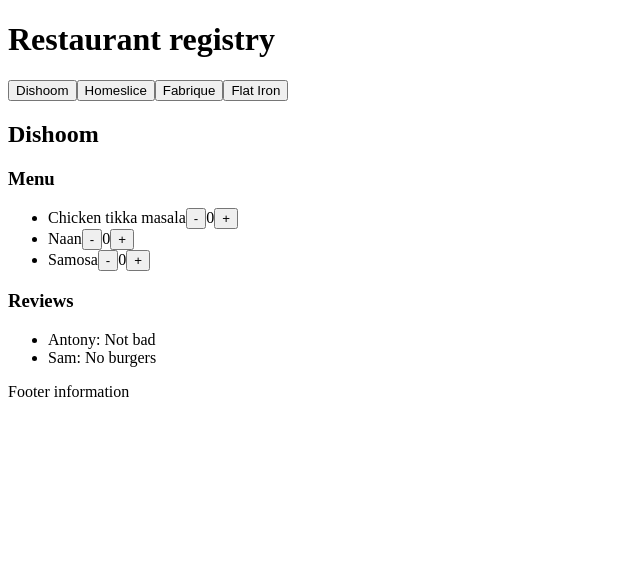
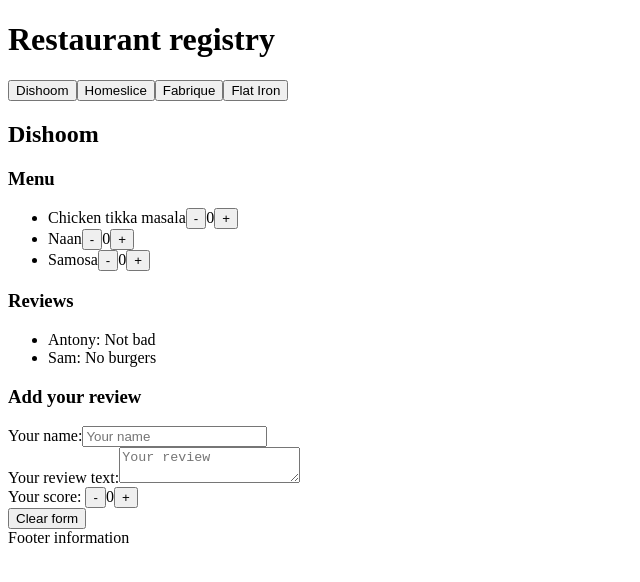
Before and after one commit to vili-ping/restaurants-registry, a React (Vite) app: page / in a window 1280 px wide. Shown: the top 582 px of the page, without its empty margins (0-640 px from the left). Built offline with nearby package versions, Linux system fonts and the light colour scheme.

Commit message:
Add review score component

```diff
--- a/src/components/counter-button/CounterButton.jsx
+++ b/src/components/counter-button/CounterButton.jsx
@@ -4,10 +4,20 @@
   const { count, increment, decrement } = useCount(0);
 
   return (
-    <>
-      <button onClick={decrement}>-</button>
+    <span>
+      <button
+        type="button"
+        onClick={decrement}
+      >
+        -
+      </button>
       <span>{count}</span>
-      <button onClick={increment}>+</button>
-    </>
+      <button
+        type="button"
+        onClick={increment}
+      >
+        +
+      </button>
+    </span>
   );
 };
--- a/src/components/restaurant/Restaurant.jsx
+++ b/src/components/restaurant/Restaurant.jsx
@@ -1,4 +1,5 @@
 import { Menu } from '../menu/Menu';
+import { ReviewForm } from '../review-form/ReviewForm';
 import { Reviews } from '../reviews/Reviews';
 
 export const Restaurant = ({ name, menu, reviews }) => {
@@ -17,6 +18,8 @@
       ) : (
         <p>Sorry, we haven&apos;t reviews &#128546;</p>
       )}
+      <h3>Add your review</h3>
+      <ReviewForm />
     </div>
   );
 };
--- /dev/null
+++ b/src/components/review-form/ReviewForm.jsx
@@ -0,0 +1,32 @@
+import { CounterButton } from '../counter-button/CounterButton';
+
+export const ReviewForm = () => {
+  return (
+    <form>
+      <div>
+        <label>
+          Your name:
+          <input
+            type="text"
+            placeholder="Your name"
+          ></input>
+        </label>
+      </div>
+
+      <div>
+        <label>
+          Your review text:
+          <textarea placeholder="Your review"></textarea>
+        </label>
+      </div>
+
+      <label>
+        Your score: <CounterButton />
+      </label>
+
+      <div>
+        <button type="button">Clear form</button>
+      </div>
+    </form>
+  );
+};
```
